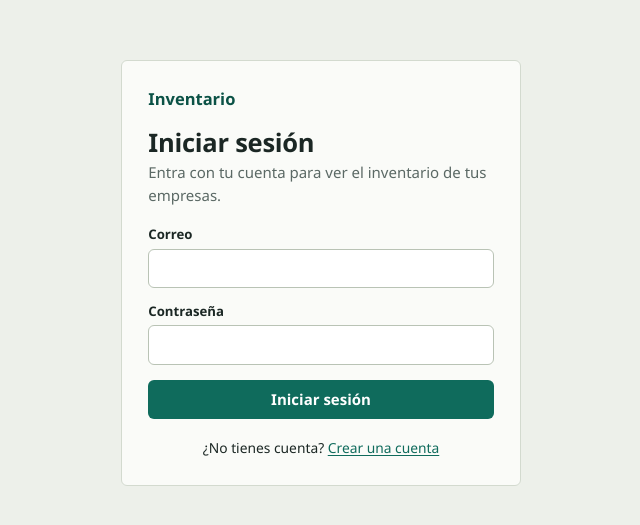
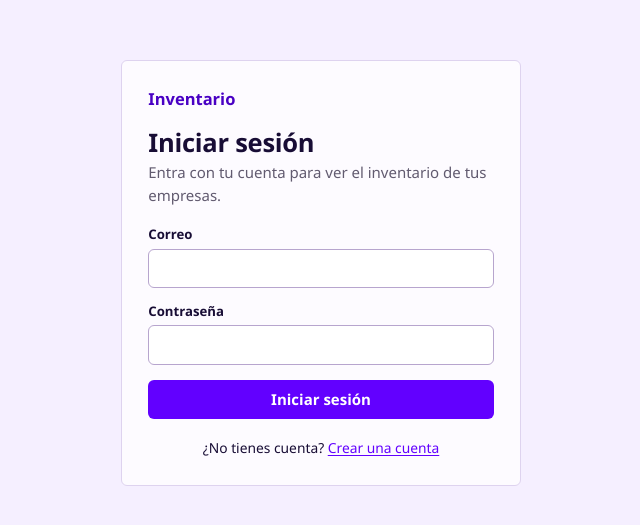
Before and after one commit to Dark-Sung/Kordex, a Next.js app: page /iniciar-sesion in a window 1280 px wide. Shown: the part 127-652 px from the top of the page, without its empty margins (319-959 px from the left). Built offline with nearby package versions, Linux system fonts and the light colour scheme; no server answers.

Commit message:
cambio de colores del aplicativo
cambio de colores del aplicativo a morado para unificarlo

```diff
--- a/app/globals.css
+++ b/app/globals.css
@@ -1,18 +1,18 @@
 :root {
-  --paper: #edf0ea;
-  --surface: #fafbf8;
-  --ink: #1b2724;
-  --muted: #5b6965;
-  --line: #d3dacf;
-  --side: #17302a;
-  --side-ink: #d9e6e0;
-  --teal: #0f6b5c;
-  --teal-dark: #0b5246;
+  --paper: #f5efff;
+  --surface: #fdfbff;
+  --ink: #180d35;
+  --muted: #625b70;
+  --line: #ded3ef;
+  --side: #180d35;
+  --side-ink: #e9ddff;
+  --purple: #6200ff;
+  --purple-dark: #4900c4;
   --amber: #b86e00;
   --amber-bg: #f8ead2;
   --red: #b3392f;
   --red-bg: #f6dcd9;
-  --green-bg: #dcefe8;
+  --purple-bg: #eee2ff;
   --radius: 6px;
   color-scheme: light;
 }
@@ -33,15 +33,15 @@ body {
 }
 
 a {
-  color: var(--teal);
+  color: var(--purple);
   text-underline-offset: 2px;
 }
 a:hover {
-  color: var(--teal-dark);
+  color: var(--purple-dark);
 }
 
 :focus-visible {
-  outline: 2px solid var(--teal);
+  outline: 2px solid var(--purple);
   outline-offset: 2px;
 }
 
@@ -210,7 +210,7 @@ th {
   font-size: 0.82rem;
   font-weight: 600;
   color: var(--muted);
-  background: #f2f5ef;
+  background: #f7f2ff;
   white-space: nowrap;
 }
 .panel:not(.flush) > table th:first-child,
@@ -232,7 +232,7 @@ th.num {
 .gauge {
   position: relative;
   height: 8px;
-  background: #e1e6dc;
+  background: #e9dff7;
   border-radius: 4px;
   overflow: visible;
 }
@@ -242,7 +242,7 @@ th.num {
   border-radius: 4px;
 }
 .gauge-fill.ok {
-  background: var(--teal);
+  background: var(--purple);
 }
 .gauge-fill.low {
   background: var(--amber);
@@ -269,8 +269,8 @@ th.num {
   white-space: nowrap;
 }
 .badge.ok {
-  background: var(--green-bg);
-  color: var(--teal-dark);
+  background: var(--purple-bg);
+  color: var(--purple-dark);
 }
 .badge.low {
   background: var(--amber-bg);
@@ -285,7 +285,7 @@ th.num {
   font-weight: 650;
 }
 .delta.plus {
-  color: var(--teal-dark);
+  color: var(--purple-dark);
 }
 .delta.minus {
   color: var(--red);
@@ -323,14 +323,14 @@ th.num {
   margin-bottom: 0.25rem;
 }
 .bar-track {
-  background: #e1e6dc;
+  background: #e9dff7;
   height: 8px;
   border-radius: 4px;
 }
 .bar-track span {
   display: block;
   height: 100%;
-  background: var(--teal);
+  background: var(--purple);
   border-radius: 4px;
 }
 .cat-list li {
@@ -361,7 +361,7 @@ select {
   font: inherit;
   color: inherit;
   background: #fff;
-  border: 1px solid #b9c3b5;
+  border: 1px solid #b7a5ce;
   border-radius: var(--radius);
   padding: 0.5rem 0.65rem;
   min-height: 2.4rem;
@@ -373,7 +373,7 @@ select {
 }
 input:focus,
 select:focus {
-  border-color: var(--teal);
+  border-color: var(--purple);
 }
 
 .fields {
@@ -426,20 +426,20 @@ select:focus {
   text-align: center;
 }
 .btn.primary {
-  background: var(--teal);
+  background: var(--purple);
   color: #fff;
 }
 .btn.primary:hover {
-  background: var(--teal-dark);
+  background: var(--purple-dark);
   color: #fff;
 }
 .btn.quiet {
   background: transparent;
-  border-color: #b9c3b5;
+  border-color: #b7a5ce;
   color: var(--ink);
 }
 .btn.quiet:hover {
-  background: #e3e9df;
+  background: #eee4fb;
   color: var(--ink);
 }
 .btn.danger {
@@ -465,8 +465,8 @@ select:focus {
   color: #7d1f18;
 }
 .notice.success {
-  background: var(--green-bg);
-  color: var(--teal-dark);
+  background: var(--purple-bg);
+  color: var(--purple-dark);
 }
 
 /* ---------- Product detail ---------- */
@@ -578,7 +578,7 @@ select:focus {
    ===================================================== */
 
 .side-meta {
-  color: rgba(217, 230, 224, 0.7);
+  color: rgba(233, 221, 255, 0.78);
   font-size: 0.82rem;
   padding: 0 0.6rem;
 }
@@ -653,8 +653,8 @@ select:focus {
   height: 32px;
   border-radius: 50%;
   overflow: hidden;
-  background: #e4ebf7;
-  color: #253755;
+  background: #eee2ff;
+  color: #4900c4;
   font-size: 0.72rem;
   font-weight: 700;
 }
@@ -696,7 +696,7 @@ select:focus {
 .auth-brand {
   font-weight: 750;
   font-size: 1.1rem;
-  color: var(--teal-dark);
+  color: var(--purple-dark);
   margin-bottom: 1rem;
 }
 .auth-sub {
@@ -734,7 +734,7 @@ select:focus {
   color: var(--ink);
 }
 .company-card:hover {
-  border-color: var(--teal);
+  border-color: var(--purple);
   color: var(--ink);
 }
 .company-name {
@@ -758,7 +758,7 @@ select:focus {
   gap: 0.75rem;
   align-items: flex-start;
   padding: 0.85rem 1rem;
-  border: 1px solid #b9c3b5;
+  border: 1px solid #b7a5ce;
   border-radius: var(--radius);
   cursor: pointer;
   background: #fff;
@@ -769,9 +769,9 @@ select:focus {
   margin-top: 0.3rem;
 }
 .type-option:has(input:checked) {
-  border-color: var(--teal);
-  box-shadow: inset 0 0 0 1px var(--teal);
-  background: #f1f8f5;
+  border-color: var(--purple);
+  box-shadow: inset 0 0 0 1px var(--purple);
+  background: #f7f2ff;
 }
 
 /* Fotos */
@@ -779,12 +779,12 @@ select:focus {
   border-radius: var(--radius);
   object-fit: cover;
   flex: none;
-  background: #e1e6dc;
+  background: #e9dff7;
 }
 .empty-thumb {
   display: inline-grid;
   place-items: center;
-  color: var(--teal-dark);
+  color: var(--purple-dark);
   font-weight: 700;
   border: 1px solid var(--line);
 }
@@ -803,7 +803,7 @@ select:focus {
 .photo-box {
   width: 112px;
   height: 112px;
-  border: 1px dashed #b9c3b5;
+  border: 1px dashed #b7a5ce;
   border-radius: var(--radius);
   display: grid;
   place-items: center;
@@ -851,14 +851,14 @@ textarea {
   font: inherit;
   color: inherit;
   background: #fff;
-  border: 1px solid #b9c3b5;
+  border: 1px solid #b7a5ce;
   border-radius: var(--radius);
   padding: 0.5rem 0.65rem;
   width: 100%;
   resize: vertical;
 }
 textarea:focus {
-  border-color: var(--teal);
+  border-color: var(--purple);
 }
 .details {
   margin: 0;
```
